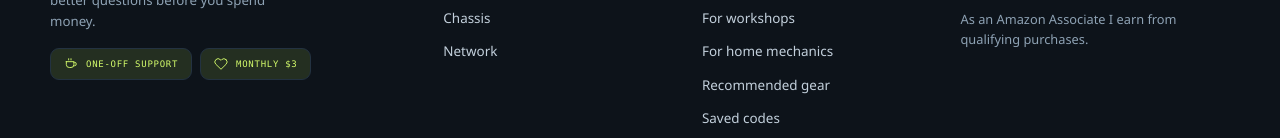
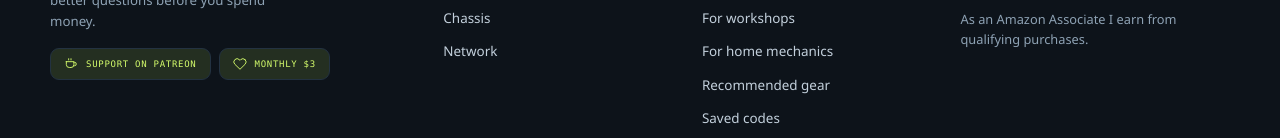
Before and after one commit to perrang59-spec/torquecode, a plain HTML site: page torquecode-site/about.html in a window 1280 px wide. Shown: the part 3226-3364 px from the top of the page. Drawn offline with Linux system fonts and the light colour scheme.

Commit message:
Relabel Patreon support button to Support on Patreon

```diff
--- a/torquecode-site/about.html
+++ b/torquecode-site/about.html
@@ -280,9 +280,9 @@ j=d.createElement(s),dl=l!='dataLayer'?'&l='+l:'';j.async=true;j.src=
           </a>
           <p>Clear, practical OBD-II guidance and safe eco-driving advice. Built to help you ask better questions before you spend money.</p>
           <div class="support-actions">
-            <a class="support-btn" href="https://www.patreon.com/torquecode/shop" target="_blank" rel="noopener noreferrer" title="One-off support - never required to use TorqueCode">
+            <a class="support-btn" href="https://www.patreon.com/c/torquecode" target="_blank" rel="noopener noreferrer" title="Support TorqueCode on Patreon - never required to use TorqueCode">
               <svg viewBox="0 0 24 24" fill="none" stroke="currentColor" stroke-width="1.6" stroke-linecap="round" stroke-linejoin="round" aria-hidden="true"><path d="M4 8h13v5a5 5 0 0 1-5 5H9a5 5 0 0 1-5-5V8z"/><path d="M17 9h1a3 3 0 0 1 0 6h-1"/><path d="M8 3v2M12 3v2"/></svg>
-              One-off support
+              Support on Patreon
             </a>
             <a class="support-btn" href="https://www.patreon.com/join/torquecode" target="_blank" rel="noopener noreferrer" title="$3 per month - never required to use TorqueCode">
               <svg viewBox="0 0 24 24" fill="none" stroke="currentColor" stroke-width="1.6" stroke-linecap="round" stroke-linejoin="round" aria-hidden="true"><path d="M20.8 4.6a5.5 5.5 0 0 0-7.8 0L12 5.7l-1.1-1.1a5.5 5.5 0 0 0-7.8 7.8L12 21l8.8-8.6a5.5 5.5 0 0 0 0-7.8z"/></svg>
```
Also changed, not shown: torquecode-site/codes.html (+2 -2 lines), torquecode-site/disclosure.html (+2 -2 lines), torquecode-site/for-home-mechanics.html (+2 -2 lines), torquecode-site/for-workshops.html (+2 -2 lines), torquecode-site/gear.html (+2 -2 lines), torquecode-site/index.html (+2 -2 lines), torquecode-site/privacy.html (+2 -2 lines), torquecode-site/terms.html (+2 -2 lines), torquecode-site/tips.html (+2 -2 lines).
